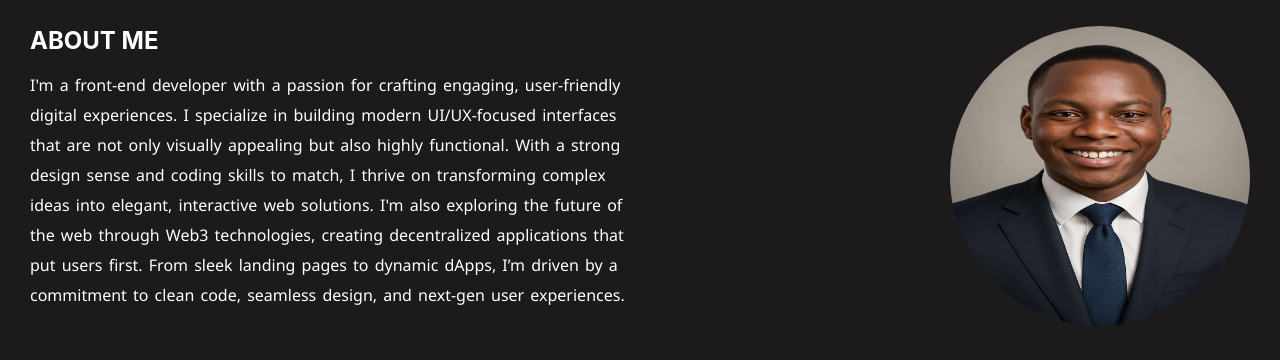
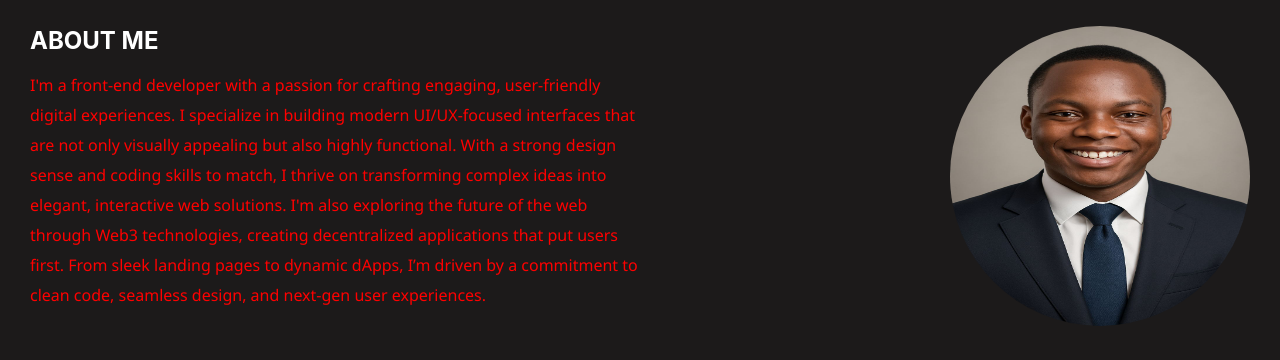
Before and after one commit to Bigoluwagentle/Abdulmalik-portfolio, a React (Create React App) app: page / in a window 1280 px wide. Shown: the part 574-934 px from the top of the page. Built offline with nearby package versions, Linux system fonts and the light colour scheme.

Commit message:
Initial commit

```diff
--- a/src/Main/Main.css
+++ b/src/Main/Main.css
@@ -51,7 +51,7 @@
             }
             > p{
                 line-height: 30px;
-                word-spacing: 2px;
+                color: red;
                 font-family: 'Segoe UI', Tahoma, Geneva, Verdana, sans-serif;
             }
             > div{
```
